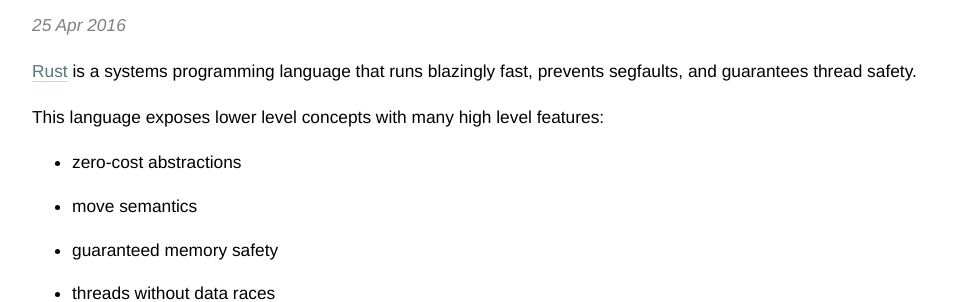
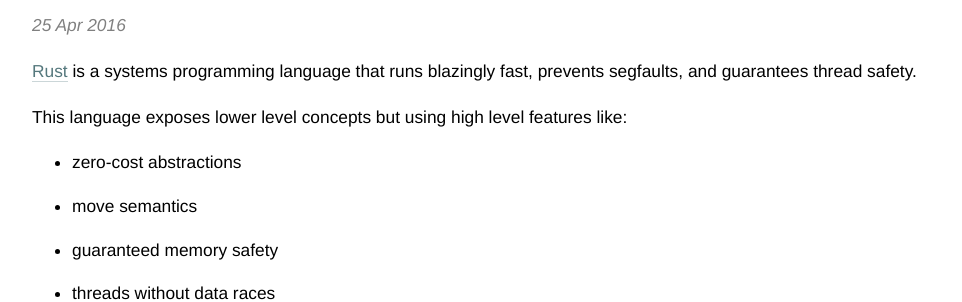
Before and after one commit to adelarsq/daily-rust.github.io, a Jekyll site: the page built from _posts/2016-04-25-what_is_rust.md, in a window 1280 px wide. Shown: the part 121-423 px from the top of the page, without its empty margins (158-1120 px from the left). Built offline with Jekyll 4.4.1, drawn with Linux system fonts in a browser that asks for light colours.

Commit message:
Update 2016-04-25-what_is_rust.md

```diff
--- a/_posts/2016-04-25-what_is_rust.md
+++ b/_posts/2016-04-25-what_is_rust.md
@@ -7,7 +7,7 @@ tags: [rustposts, rust]
 
 [Rust](https://www.rust-lang.org/index.html) is a systems programming language that runs blazingly fast, prevents segfaults, and guarantees thread safety.
 
-This language exposes lower level concepts with many high level features:
+This language exposes lower level concepts but using high level features like:
 
 - zero-cost abstractions
 - move semantics
```
